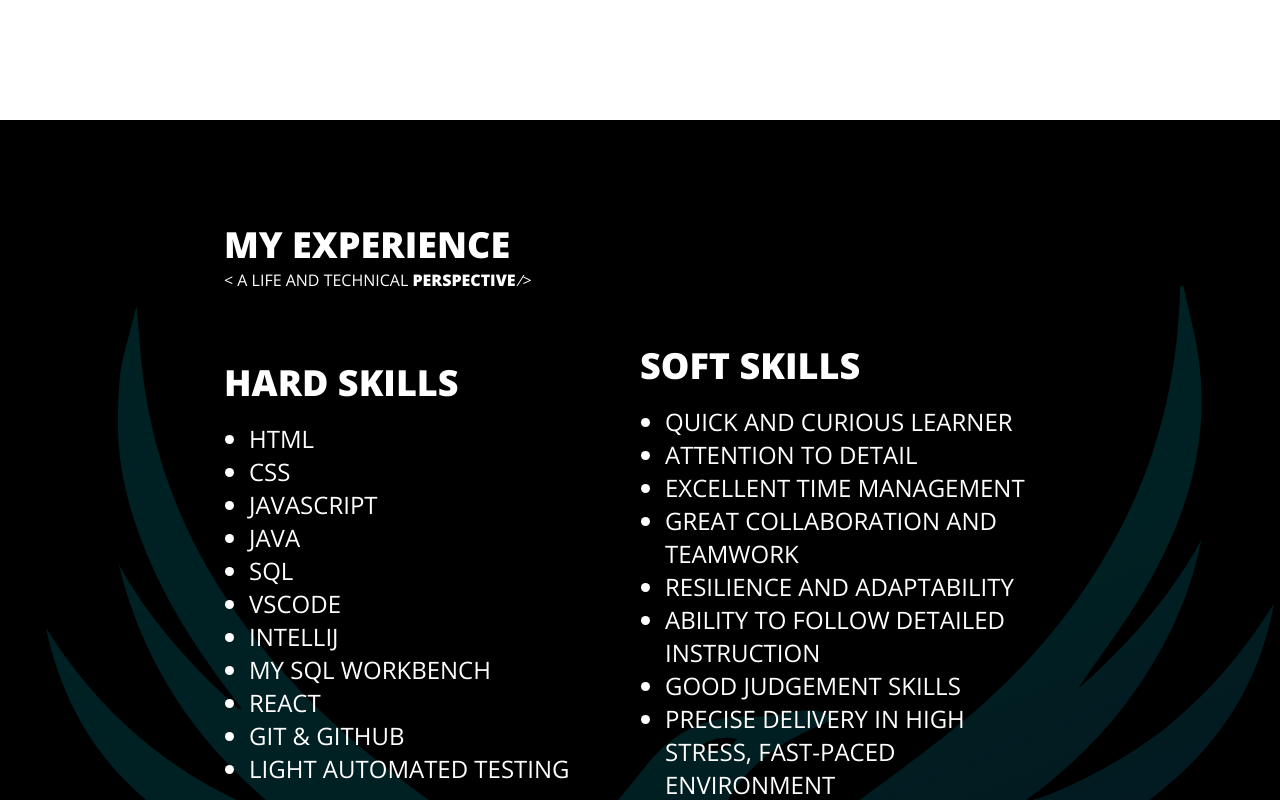
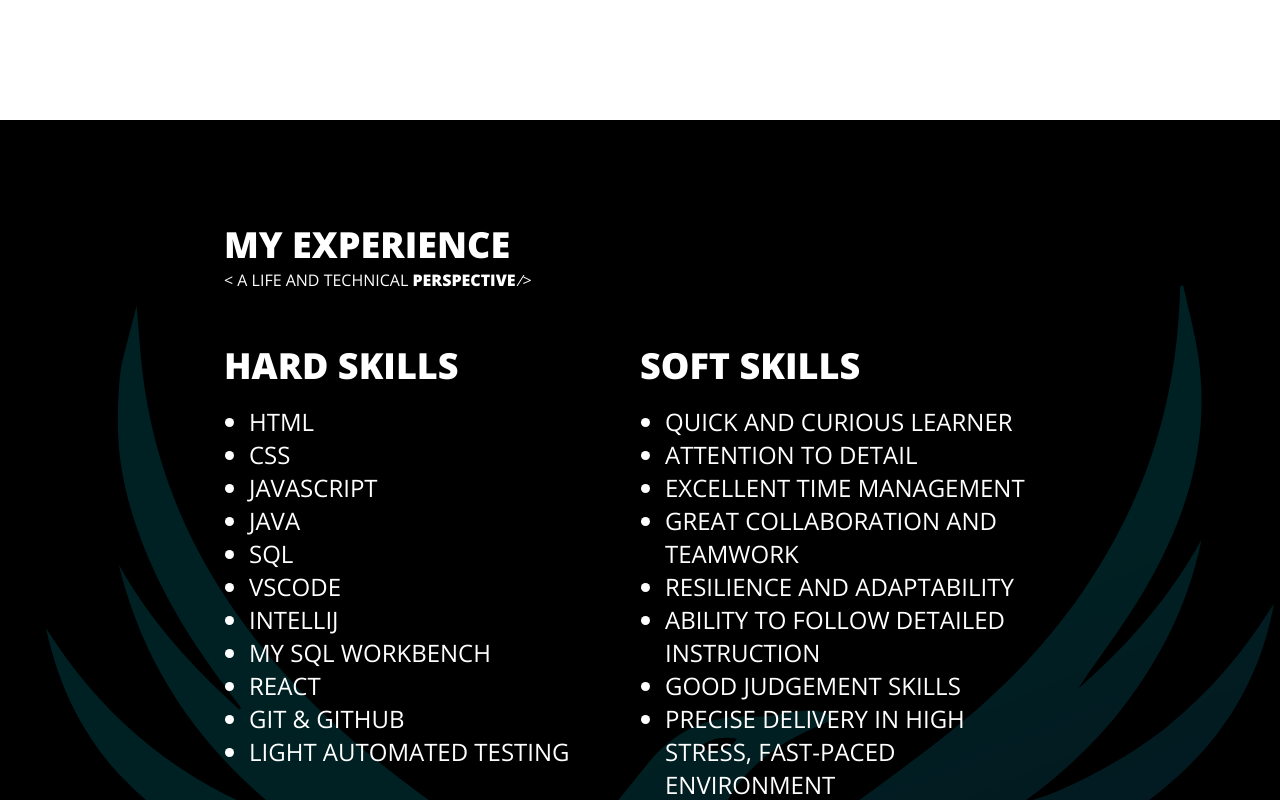
Before and after one commit to ha-x-3/portfolio, a React (Vite) app: page / in a window 1280 px wide. Shown: the part 680-1480 px from the top of the page. Built offline with nearby package versions, Linux system fonts and the light colour scheme.

Commit message:
Adjusted MySkills height

```diff
--- a/src/App.css
+++ b/src/App.css
@@ -102,7 +102,7 @@ a {
 
 /* Skills section */
 .mySkills {
-  min-height: 100vh;
+  min-height: 776px;
   background-color: #000000;
   color: white;
   display: flex;
@@ -143,7 +143,7 @@ a {
 
 .skills {
   display: flex;
-  align-items: center;
+  align-items: flex-start;
   justify-content: center;
 }
 
@@ -418,7 +418,7 @@ li {
 
   .mySkills {
     width: 100vw;
-    height: 230vh;
+    min-height: 950px;
     padding-top: 75px;
   }
 
@@ -547,7 +547,7 @@ li {
 
 @media (max-width: 390px) {
     .mySkills {
-      height: 170vh;
+      min-height: 1440px;
     }
 
     .skills {
```
